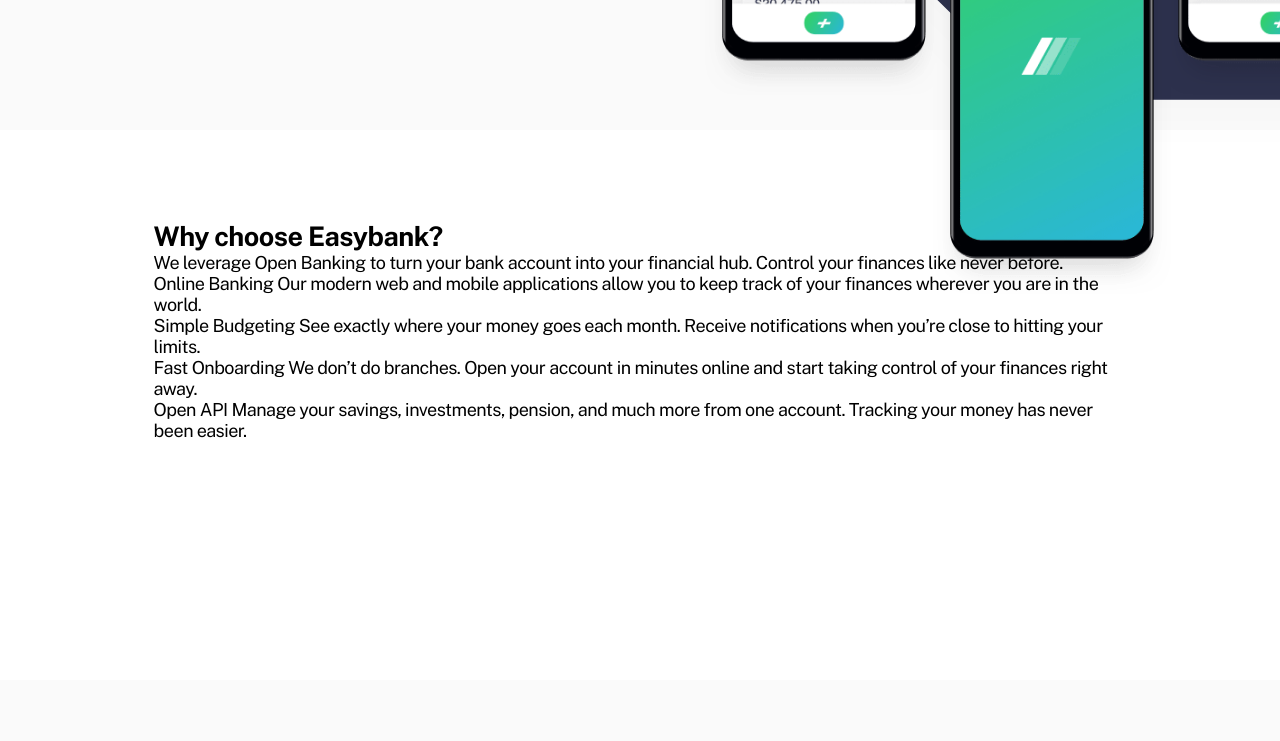
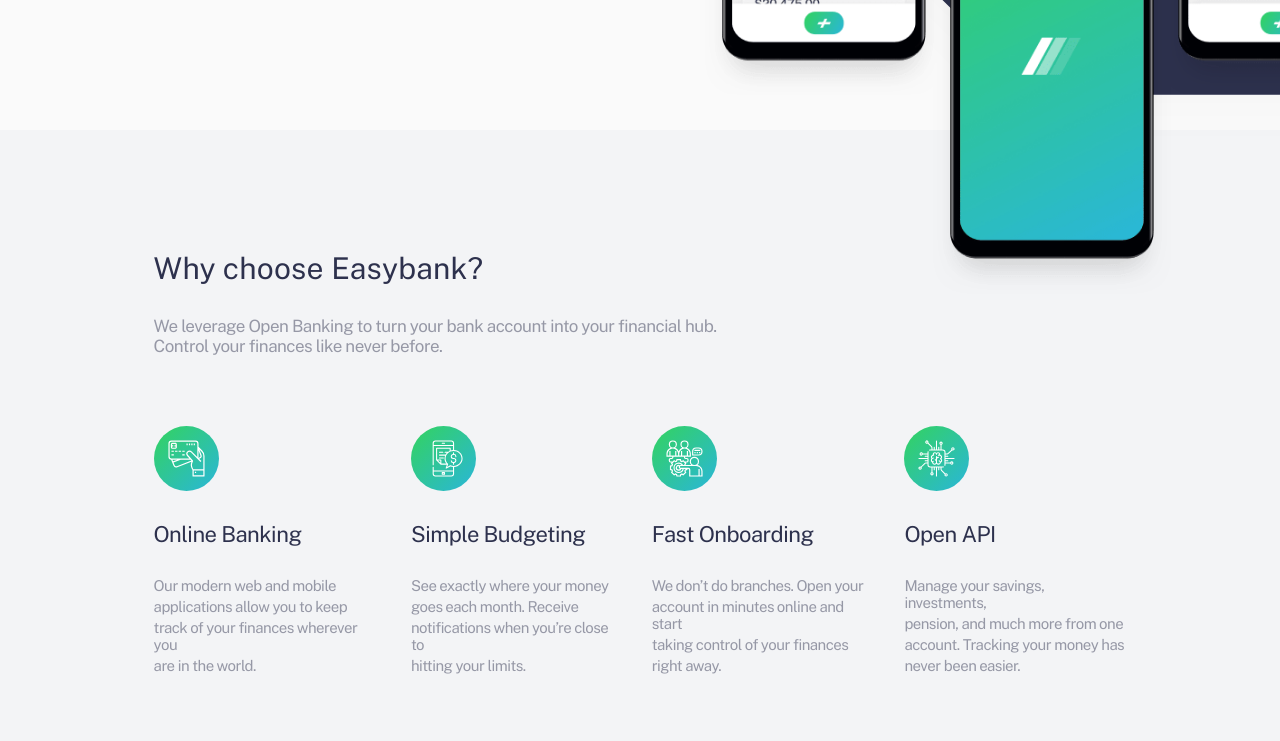
Before and after one commit to StrongMeders/easybank-landing-page-master, a website built with Vite: page index.html in a window 1280 px wide. Shown: the part 520-1261 px from the top of the page. Built offline with nearby package versions, Linux system fonts and the light colour scheme.

Commit message:
finalização pg2

```diff
--- a/index.html
+++ b/index.html
@@ -85,31 +85,90 @@
     </div>
 
     <div id="page-2">
-      <div id="question">
+      <div id="text-pg2">
+          <div id="titulo">
             <h2>Why choose Easybank?</h2>
+          </div>
+          <div id="p">
             <p>
-          We leverage Open Banking to turn your bank account into your financial hub. Control
-          your finances like never before.
+              We leverage Open Banking to turn your bank account into your financial hub.
             </p>
+            <p>
+              Control your finances like never before.
+            </p>
+          </div>
+          </div>
+        <div id="caixas">
           <div id="um">
-          Online Banking
-          Our modern web and mobile applications allow you to keep track of your finances
-          wherever you are in the world.
+            <img src="./images/icon-online.svg" alt="Online Banking Image">
+            <h3>Online Banking</h3>
+            <div class="paragraph">
+              <p>
+                Our modern web and mobile
+              </p>
+              <p>
+                applications allow you to keep
+              </p>
+              <p>
+                track of your finances wherever you
+              </p>
+              <p>
+                are in the world.
+              </p>
+            </div>
           </div>
           <div id="dois">
-          Simple Budgeting
-          See exactly where your money goes each month. Receive notifications when you’re
-          close to hitting your limits.
+            <img src="./images/icon-budgeting.svg" alt="Simple Budgeting Image">
+            <h3>Simple Budgeting</h3>
+            <div class="paragraph">
+              <p>
+                See exactly where your money
+              </p>
+              <p>
+                goes each month. Receive
+              </p>
+              <p>
+                notifications when you’re close to
+              </p>
+              <p>
+                hitting your limits.
+              </p>
+            </div>
           </div>
           <div id="tres">
-          Fast Onboarding
-          We don’t do branches. Open your account in minutes online and start taking control
-          of your finances right away.
+            <img src="./images/icon-onboarding.svg" alt="Fast Onboarding Image">
+            <h3>Fast Onboarding</h3>
+            <div class="paragraph">
+              <p>
+                We don’t do branches. Open your
+              </p>
+              <p>
+                account in minutes online and start
+              </p>
+              <p>
+                taking control of your finances
+              </p>
+              <p>
+                right away.
+              </p>
+            </div>
           </div>
           <div id="quatro">
-          Open API
-          Manage your savings, investments, pension, and much more from one account. Tracking
-          your money has never been easier.
+            <img src="./images/icon-api.svg" alt="Open API Image">
+            <h3>Open API</h3>
+            <div class="paragraph">
+              <p>
+                Manage your savings, investments,
+              </p>
+              <p>
+                pension, and much more from one
+              </p>
+              <p>
+                account. Tracking your money has
+              </p>
+              <p>
+                never been easier.
+              </p>
             </div>
           </div>
         </div>
--- a/src/css/style.css
+++ b/src/css/style.css
@@ -1,4 +1,4 @@
-@import url('https://fonts.googleapis.com/css2?family=Public+Sans:wght@300;400;700&display=swap');
+@import url("https://fonts.googleapis.com/css2?family=Public+Sans:wght@300;400;700&display=swap");
 
 * {
 	box-sizing: border-box;
@@ -20,8 +20,10 @@
 }
 
 body {
-    font: 18px 'Public Sans', sans-serif;
+	font: 18px "Public Sans", sans-serif;
 	overflow-x: hidden;
+	width: 100vw;
+	height: auto;
 	letter-spacing: -0.04vw;
 }
 
@@ -31,7 +33,6 @@
 	color: var(--a-color);
 }
 
-
 .invite a {
 	display: flex;
 	align-items: center;
@@ -39,7 +40,11 @@
 	width: 150px;
 	height: 40px;
 	border-radius: 100px;
-    background-image: linear-gradient( 128deg, var(--lime-green), var(--bright-cyan) );
+	background-image: linear-gradient(
+		128deg,
+		var(--lime-green),
+		var(--bright-cyan)
+	);
 	user-select: none;
 	font-size: 14px;
 }
@@ -80,7 +85,7 @@
 }
 
 #items ul li a:hover {
-    border-image: linear-gradient( 128deg, var(--lime-green), var(--bright-cyan) ) 1;
+	border-image: linear-gradient(128deg, var(--lime-green), var(--bright-cyan)) 1;
 	border-width: 4px;
 	border-style: none;
 }
@@ -90,20 +95,17 @@
 	flex-direction: column;
 }
 
-#page-2, #page-3 {
-    padding: 90px 12% 0;
-    height: 550px;
-}
-
 #page-1, #page-3 {
 	background-color: var(--very-light-gray);
 }
 
+#page-2,
+#page-3 {
+	padding: 120px 12% 0;
+	height: 550px;
+}
+
 /* page 1 */
-
-#page-1 {
-
-}
 
 #txt {
 	display: flex;
@@ -116,7 +118,7 @@
 }
 
 #txt h1 {
-    color: var( --tittle-color);
+	color: var(--tittle-color);
 	font-weight: 400;
 	font-size: 50px;
 }
@@ -136,12 +138,11 @@
 
 #bg-intro {
 	position: relative;
-
 }
 
 #bg-intro #pg1-img1 {
 	position: inherit;
-    top: -120px;
+	top: -125px;
 	right: -270px;
 }
 
@@ -156,8 +157,62 @@
 	right: -425px;
 }
 
-#bg-intro #pg1-img2 img{
+#bg-intro #pg1-img2 img {
 	height: 850px;
 }
 
 /* page 2 */
+
+#page-2 {
+	display: flex;
+	flex-direction: column;
+	height: 640px;
+	gap: 70px;
+	background-color: var(--light-grayish-blue);
+}
+
+#page-2 h2 {
+	color: var(--tittle-color);
+	font-weight: 400;
+	font-size: 30px;
+	letter-spacing: 0.02vw;
+}
+
+#caixas {
+	display: flex;
+	flex-direction: row;
+	gap: 30px;
+}
+
+#text-pg2 {
+	display: flex;
+	flex-direction: column;
+	gap: 30px;
+	color: var(--grayish-blue);
+	font-size: 17px;
+}
+
+#caixas img{
+	width: 65px;
+}
+
+#caixas h3 {
+	color: var(--tittle-color);
+	font-weight: 400;
+	font-size: 22px;
+}
+
+#um, #dois, #tres, #quatro {
+	display: flex;
+	flex-direction: column;
+	gap: 30px;
+	color: var(--grayish-blue);
+	font-size: 15px;
+	font-weight: 500;
+}
+
+.paragraph {
+	display: flex;
+	flex-direction: column;
+	gap: 4px;
+}
```
Lines whose indentation alone changed are shown as unchanged.
